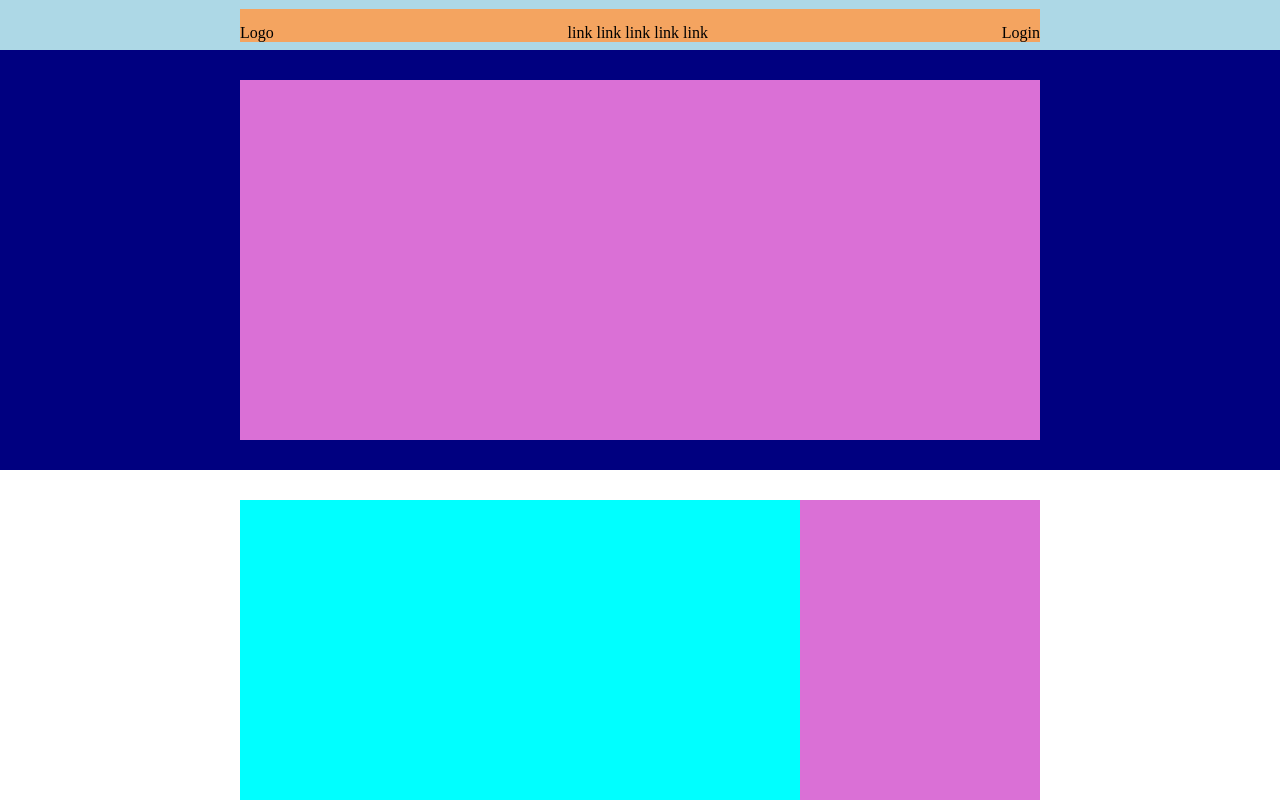
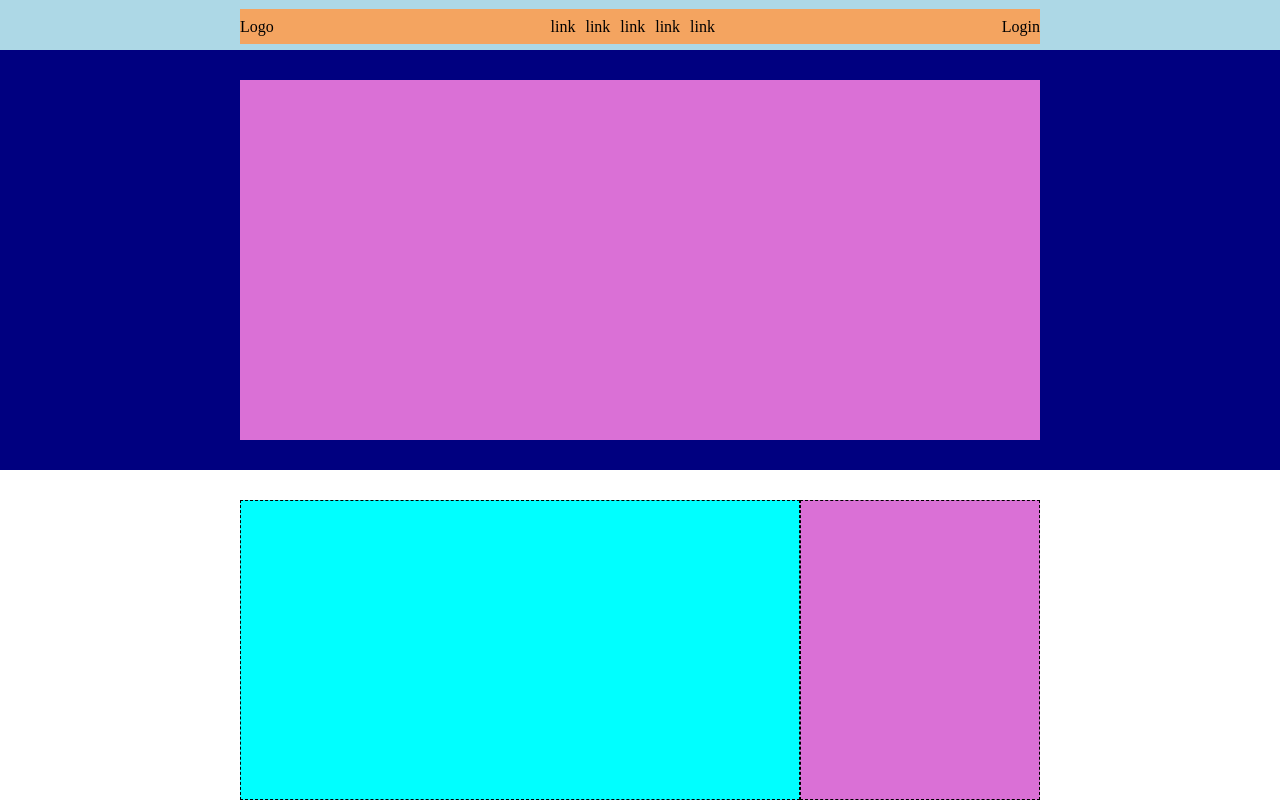
Before and after one commit to LucaFiore01/htmlcss-struttura-discord, a plain HTML site: page index.html in a window 1280 px wide. Shown: the top 803 px of the page. Drawn offline with Linux system fonts and the light colour scheme.

Commit message:
feat: completamento del layout index.html

```diff
--- a/css/style.css
+++ b/css/style.css
@@ -37,6 +37,8 @@
     background-color: sandybrown;
     margin-top: -21px;
     padding-top: 15px;
+    padding-top: 7px;
+    padding-bottom: 10px;
 }
 
 .section2 {
@@ -70,13 +72,14 @@
     background-color: aqua;
     height: 300px;
     width: 70%;
-
+    border: 1px dashed black
 }
 
 .w-30 {
     background-color: orchid;
     height: 300px;
     width: 30%;
+    border: 1px dashed black
 }
 
 .w-100 {
@@ -108,9 +111,24 @@
 
 .button {
     background-color: salmon;
+    border: 1px dashed black
 }
 
 .item-container {
     display: flex;
     justify-content: space-between;
 }
+
+.item-container {
+    height: 25px;
+    margin-top: -7px;
+    padding-top: 9px;
+}
+
+.item-link {
+    padding-right: 10px;
+}
+
+.item-link-container {
+    display: flex;
+}
--- a/index.html
+++ b/index.html
@@ -17,12 +17,24 @@
             <div class="container">
                 <div class="bg-sandy-brown">
                     <div class="item-container">
-                        <p class="item">Logo</p>
-                        <p class="item">link link link link link</p>
-                        <p class="item">Login</p>
+                        <div class="item-logo-container">
+                            <div class="logo">
+                                Logo
+                            </div>
+                        </div>
+                        <div class="item-link-container">
+                            <div class="item-link">link</div>
+                            <div class="item-link">link</div>
+                            <div class="item-link">link</div>
+                            <div class="item-link">link</div>
+                            <div class="item-link">link</div>
+                        </div>
+                        <div class="item-login-container">
+                            <div class="logo">Login</div>
+                        </div>
+
                     </div>
                 </div>
-            </div>
         </section>
 
         <section class="section2">
@@ -66,9 +78,9 @@
             <div class="container-d">
                 <div class="w-70"></div>
                 <div class="w-30"></div>
-                <div class="w30"></div>
-                <div class="w30"></div>
-                <div class="w30"></div>
+                <div class="w-30"></div>
+                <div class="w-30"></div>
+                <div class="w-30"></div>
             </div>
         </section>
 
```
